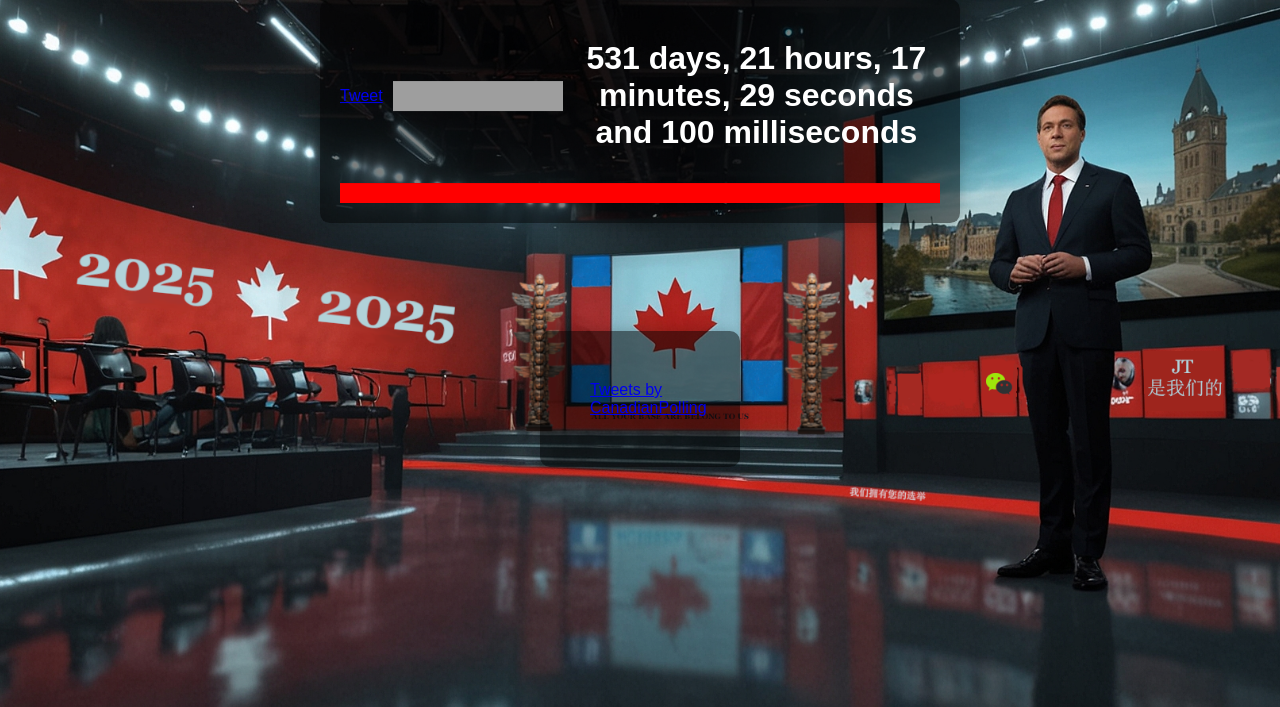
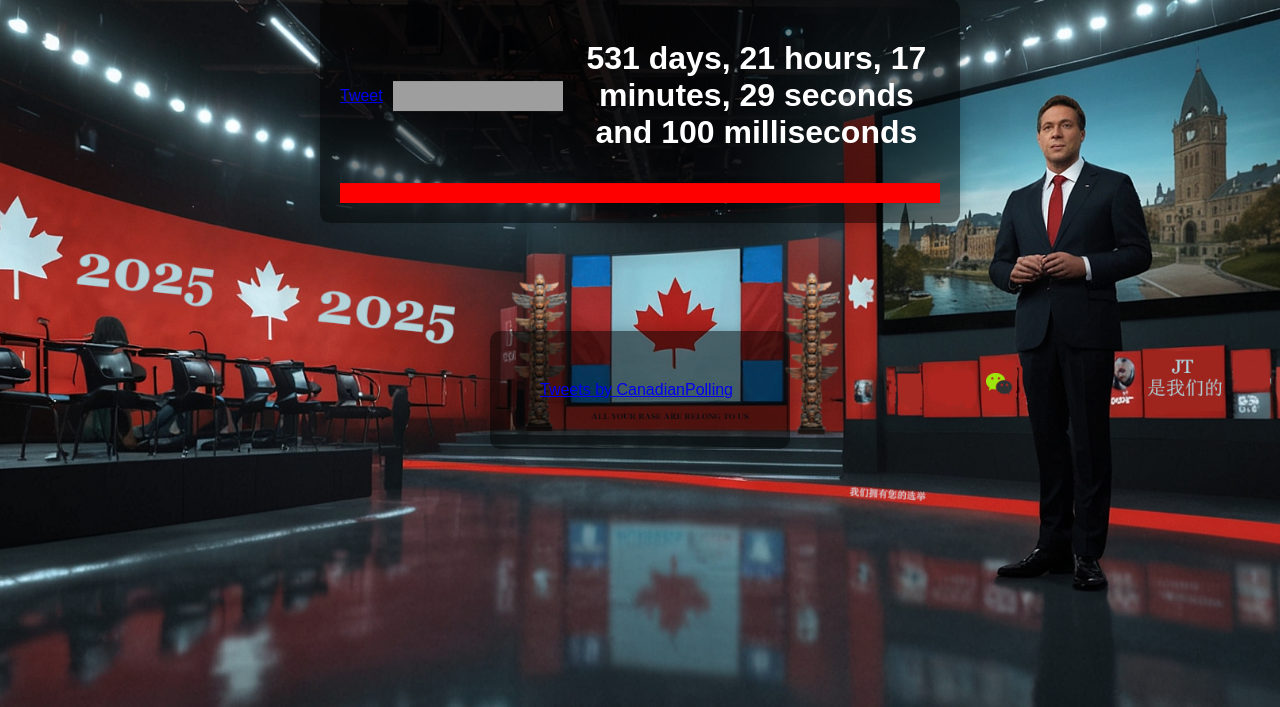
Before and after one commit to coldcanuk/ElectionClock, a Flask app: page / in a window 1280 px wide. Shown: the part 89-796 px from the top of the page. Run offline with Flask 3, Linux system fonts and the light colour scheme; parts of the project's set-up code (start-up, migrations or seed data) failed here and were passed over; some libraries are stand-ins or nearby versions; grey boxes are pictures that could not be loaded.

Commit message:
never give up; never surrender

```diff
--- a/static/styles.css
+++ b/static/styles.css
@@ -41,6 +41,6 @@ body, html {
     border-radius: 10px;
     padding: 50px;
     box-shadow: 0 0 15px rgba(0,0,0,0.2);
-    max-width: 100px; /* Adjusts the width of the Twitter feed */
+    max-width: 200px; /* Adjusts the width of the Twitter feed */
     margin: 20px auto; /* Centers the feed on the page with some margin */
 }
```
